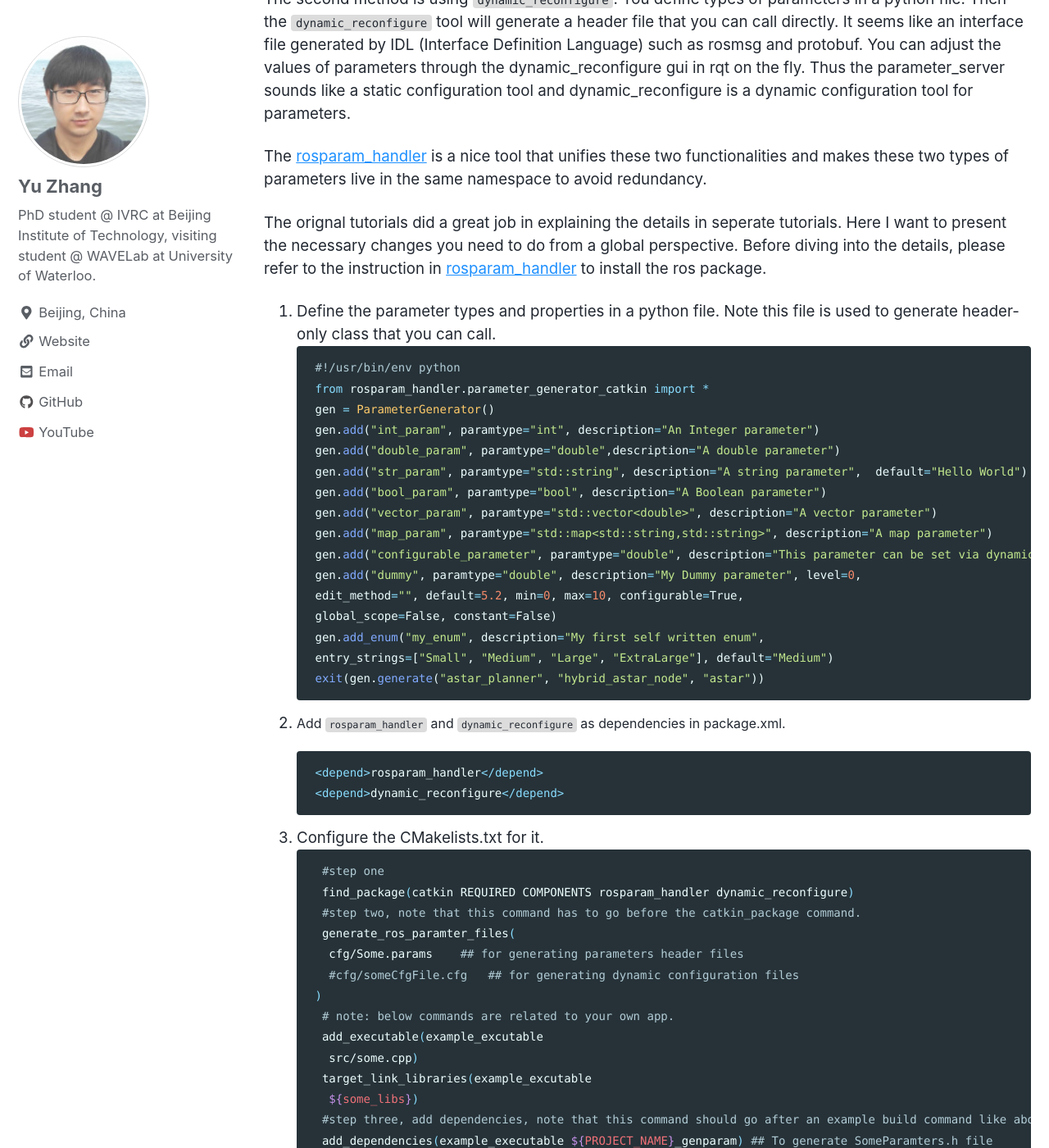
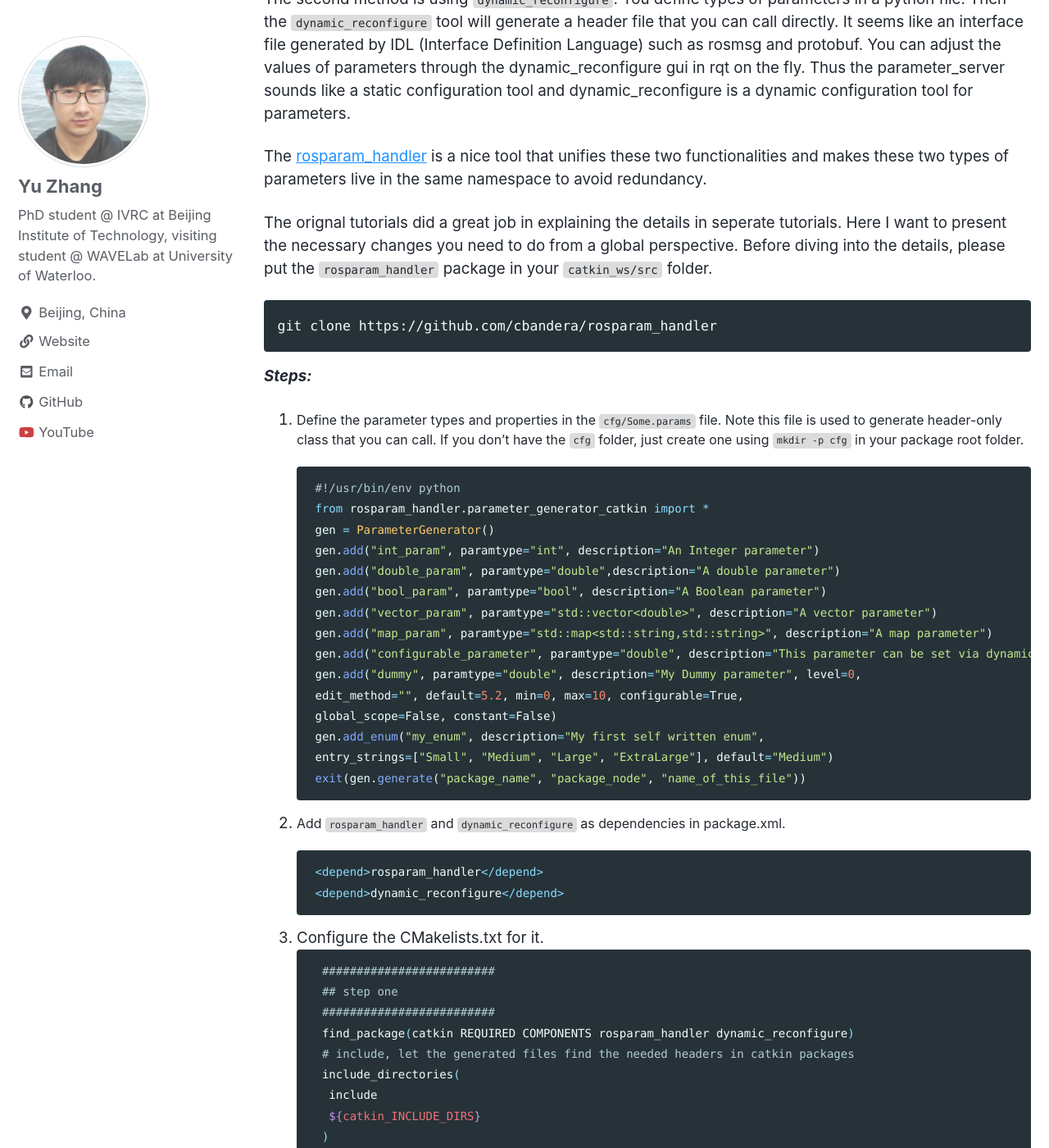
Before and after one commit to product-noob/my-blog, a Jekyll site: the page built from _posts/2018-04-19-ros-param-handler.md, in a window 1280 px wide and 1400 px high, scrolled down 443 px. Shown: the whole window at 82% size. Built offline with Jekyll 4.4.1, drawn with Linux system fonts in a browser that asks for light colours; nearby versions of some CDN libraries; some of the changed text lies outside the part shown.

Commit message:
update the paramter handler tutorial

````diff
--- a/_posts/2018-04-19-ros-param-handler.md
+++ b/_posts/2018-04-19-ros-param-handler.md
@@ -18,16 +18,19 @@ Thus the parameter_server sounds like a static configuration tool and dynamic_re
 The [rosparam_handler](https://github.com/cbandera/rosparam_handler) is a nice tool that unifies these two functionalities and makes these two types of parameters live in the same namespace to avoid redundancy.
 
 
-The orignal tutorials did a great job in explaining the details in seperate tutorials. Here I want to present the necessary changes you need to do from a global perspective. Before diving into the details, please refer to the instruction in [rosparam_handler](https://github.com/cbandera/rosparam_handler) to install the ros package.
+The orignal tutorials did a great job in explaining the details in seperate tutorials. Here I want to present the necessary changes you need to do from a global perspective. Before diving into the details, please put the `rosparam_handler` package in your `catkin_ws/src` folder.
+```
+git clone https://github.com/cbandera/rosparam_handler
+```
+***Steps:***
+1. Define the parameter types and properties in the `cfg/Some.params` file. Note this file is used to generate header-only class that you can call. If you don't have the `cfg` folder, just create one using `mkdir -p cfg` in your package root folder.
 
-1. Define the parameter types and properties in a python file. Note this file is used to generate header-only class that you can call.
     ```python
     #!/usr/bin/env python
     from rosparam_handler.parameter_generator_catkin import *
     gen = ParameterGenerator()
     gen.add("int_param", paramtype="int", description="An Integer parameter")
     gen.add("double_param", paramtype="double",description="A double parameter")
-    gen.add("str_param", paramtype="std::string", description="A string parameter",  default="Hello World")
     gen.add("bool_param", paramtype="bool", description="A Boolean parameter")
     gen.add("vector_param", paramtype="std::vector<double>", description="A vector parameter")
     gen.add("map_param", paramtype="std::map<std::string,std::string>", description="A map parameter")
@@ -37,7 +40,7 @@ The orignal tutorials did a great job in explaining the details in seperate tuto
     global_scope=False, constant=False)
     gen.add_enum("my_enum", description="My first self written enum",
     entry_strings=["Small", "Medium", "Large", "ExtraLarge"], default="Medium")
-    exit(gen.generate("astar_planner", "hybrid_astar_node", "astar"))
+    exit(gen.generate("package_name", "package_node", "name_of_this_file"))
     ```
 
 2. Add `rosparam_handler` and `dynamic_reconfigure` as dependencies in package.xml.
@@ -49,19 +52,38 @@ The orignal tutorials did a great job in explaining the details in seperate tuto
 
 3. Configure the CMakelists.txt for it.
   ```bash
-  #step one
+  #########################
+  ## step one
+  #########################
   find_package(catkin REQUIRED COMPONENTS rosparam_handler dynamic_reconfigure)
-  #step two, note that this command has to go before the catkin_package command.
+  # include, let the generated files find the needed headers in catkin packages
+  include_directories(
+      include
+      ${catkin_INCLUDE_DIRS}
+  )
+  #########################
+  ## step two
+  #########################
+  # note that this command has to go before the catkin_package command.
   generate_ros_paramter_files(
       cfg/Some.params    ## for generating parameters header files
       #cfg/someCfgFile.cfg   ## for generating dynamic configuration files
     )
+  #########################
+  ## step three
+  #########################
+  catkin_package(
+      CATKIN_DEPENDS rosparam_handler dynamic_reconfigure
+  )
   # note: below commands are related to your own app.
   add_executable(example_excutable
       src/some.cpp)
   target_link_libraries(example_excutable
       ${some_libs})
-  #step three, add dependencies, note that this command should go after an example build command like above
+  #########################
+  ## step four
+  #########################
+  # add dependencies, note that this command should go after an example build command like above
   add_dependencies(example_executable ${PROJECT_NAME}_genparam) ## To generate SomeParamters.h file
   add_dependencies(example_executable ${PROJECT_NAME}_gencfg) ## To generate SomeConfig.h file
   ```
@@ -123,7 +145,8 @@ The orignal tutorials did a great job in explaining the details in seperate tuto
 
     class MyNodeClass {
     private:
-      // dynamic reconfigure
+      // dynamic reconfigure,
+      // the Package_name::SomeConfig is generated automatically
       dynamic_reconfigure::Server<package_name::SomeConfig> reconfigSrv_; // Dynamic reconfiguration service
       // define the callback
       void reconfigureRequest(package_name::SomeConfig&, uint32_t);
@@ -136,6 +159,10 @@ The orignal tutorials did a great job in explaining the details in seperate tuto
         this->param_.fromConfig(config)
     }
     ```
+    Set the callback function to let `dynamic_reconfigure` to modify the parameters.
+    ```
+    reconfigSrv_.setCallback(boost::bind(&MyNodeClass::reconfigureRequest, this, _1, _2));
+    ```
 
       Here is what a rqt gui for dynamic_reconfigure looks like.
 
````
